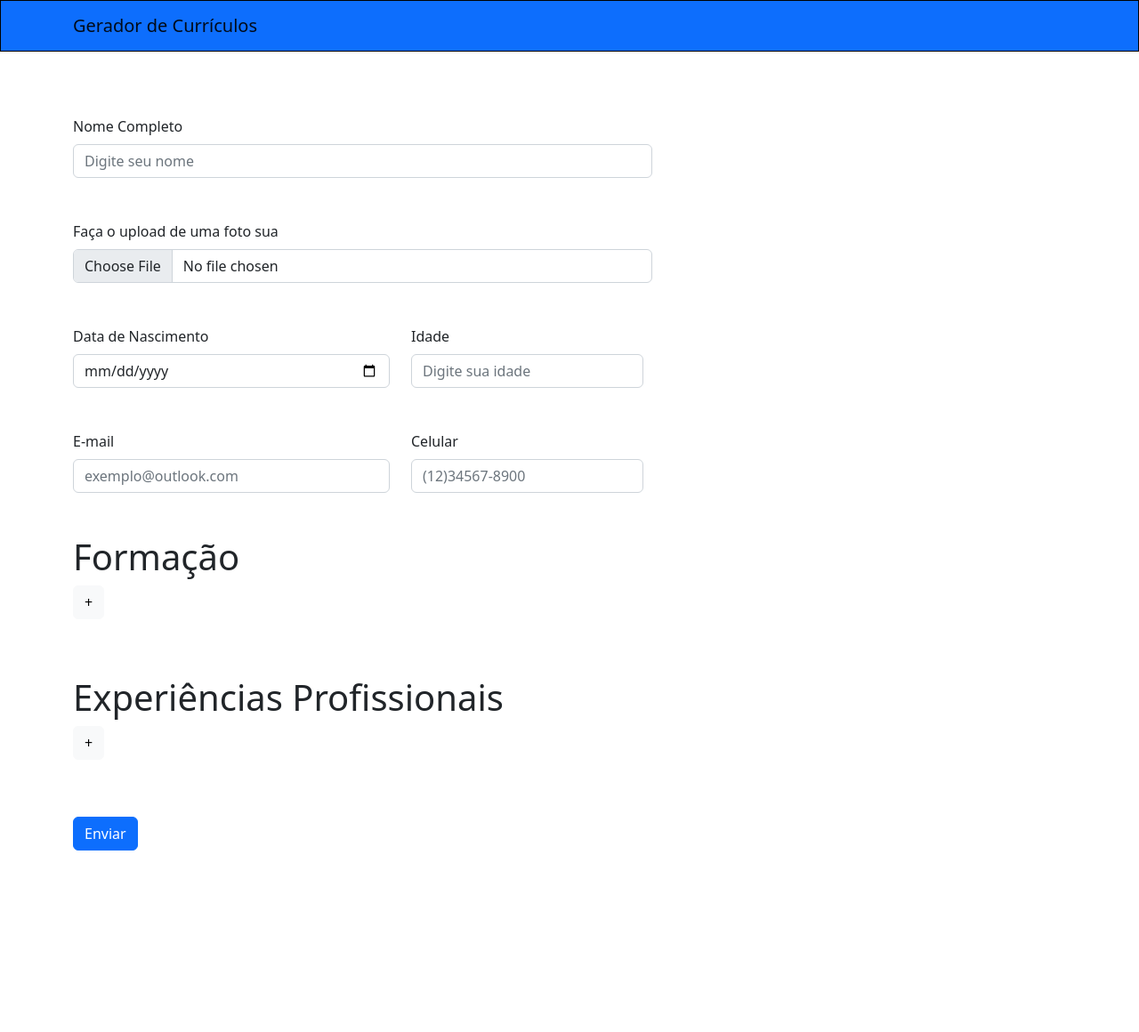
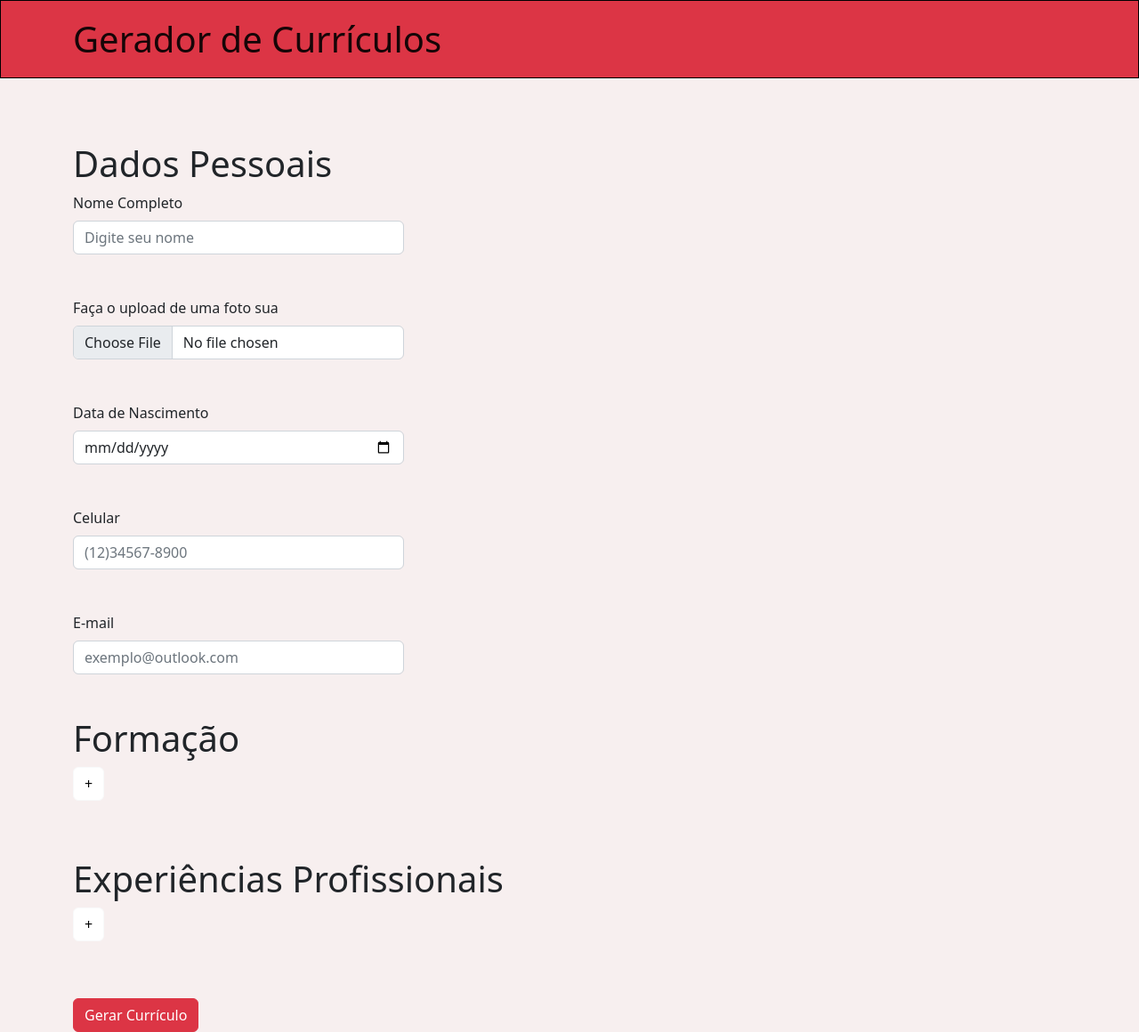
Before and after one commit to Denjiwe/geradorCurriculo, a PHP site: page / in a window 1280 px wide. Shown: the whole page at 89% size. Before the commit the page ends 956 px from the top, so only its background shows below. Run offline with PHP 8.4, Linux system fonts and the light colour scheme.

Commit message:
ADD favicon, FIX armazenamento de variaveis

```diff
--- a/css/styles.css
+++ b/css/styles.css
@@ -1,3 +1,9 @@
+body {
+    background-color: #f7efef;
+}
+.navbar-brand{
+    font-size: 2.5rem;
+}
 .navbar {
     border: solid 1px black;
 }
@@ -5,3 +11,10 @@
     border: solid 1px #afafaf;
     border-radius: 10px;
 }
+.btn-light {
+    background-color: white;
+}
+
+#input-group {
+    background-color: #f0dfdf;
+}
--- a/index.php
+++ b/index.php
@@ -4,6 +4,7 @@
     <meta charset="UTF-8">
     <meta http-equiv="X-UA-Compatible" content="IE=edge">
     <meta name="viewport" content="width=device-width, initial-scale=1.0">
+    <link rel="icon" type="image/x-icon" href="favicon.ico" />
     <title>Gerador de Currículos</title>
 
     <script src="https://cdnjs.cloudflare.com/ajax/libs/jquery/3.6.1/jquery.min.js" integrity="sha512-aVKKRRi/Q/YV+4mjoKBsE4x3H+BkegoM/em46NNlCqNTmUYADjBbeNefNxYV7giUp0VxICtqdrbqU7iVaeZNXA==" crossorigin="anonymous" referrerpolicy="no-referrer"></script>
@@ -15,7 +16,7 @@
 </head>
 <body>
 
-    <nav class="navbar bg-primary">
+    <nav class="navbar bg-danger">
 
         <div class="container">
             <span id="brand" class="navbar-brand ">Gerador de Currículos</span>
@@ -23,39 +24,31 @@
     </nav>
 
     <main class="mt-5 pt-4 container">
+        <h1>Dados Pessoais</h1>
         <form method="post" action="geraCurriculo.php" id="formCurriculo">
-            <div class="mb-5 col-7">
+            <div class="mb-5 col-4">
                 <label for="nome" class="form-label">Nome Completo</label>
                 <input type="text" class="form-control" name="nome" id="nome" placeholder="Digite seu nome" required>
             </div>
 
-            <div class="mb-5 col-7">
+            <div class="mb-5 col-4">
                 <label for="foto" class="form-label">Faça o upload de uma foto sua</label>
                 <input type="file" accept="image/*" class="form-control" name="foto" id="foto" required>
             </div>
 
-            <div class="row">
             <div class="mb-5 col-4">
                 <label for="dateNasc" class="form-label">Data de Nascimento</label>
                 <input type="date" class="form-control" name="dateNasc" id="dateNasc" required>
             </div>
 
-                <div class="mb-5 col-3">
-                    <label for="idade" class="form-label">Idade</label>
-                    <input type="number" class="form-control" name="idade" id="idade" placeholder="Digite sua idade" required>
-                </div>
+            <div class="mb-5 col-4">
+                    <label for="telefone" class="form-label">Celular</label>
+                    <input type="tel" class="form-control" name="telefone" placeholder="(12)34567-8900" id="telefone" maxlength="15" onkeypress="mascara(this)" required>
             </div>
 
-            <div class="row">
             <div class="mb-5 col-4">
                 <label for="email" class="form-label">E-mail</label>
                 <input type="email" class="form-control" name="email" id="email" placeholder="exemplo@outlook.com" required>
-                </div>
-
-                <div class="mb-5 col-3">
-                    <label for="telefone" class="form-label">Celular</label>
-                    <input type="tel" class="form-control" name="telefone" placeholder="(12)34567-8900" id="telefone" maxlength="15" onkeypress="mascara(this)" required>
-                </div>
             </div>
 
             <div>
@@ -73,7 +66,7 @@
             </div>
 
 
-            <button type="submit" class="btn btn-primary">Enviar</button>
+            <button type="submit" class="btn btn-danger">Gerar Currículo</button>
 
 
         </form>
--- a/js/criaCampos.js
+++ b/js/criaCampos.js
@@ -3,53 +3,46 @@ var idProfissoes = 0;
 $("#addCampoFormacao").click(function () {
     idFormacao++;
     $("#formFormacao")
-    .append(`<div class="col-8 mb-3" id="input-group"> <div class="input-group p-3"> <span class="input-group-text ">Nome da Instituição</span> <input type="text" class="form-control" name='instituicao${idFormacao}' id='instituicao${idFormacao}' aria-label="Instituicao"> </div> <div class="input-group p-3"> <span class="input-group-text ">Categoria de Ensino</span> <input type="text" class="form-control" name='categoria${idFormacao}' id='categoria${idFormacao}' aria-label="Categoria"> </div> <div class="input-group p-3 col-4"> <span class="input-group-text ">De</span> <input type="date" class="form-control" name='deFormacao${idFormacao}' id='deFormacao${idFormacao}' aria-label="De"> <span class="input-group-text ">Até</span> <input type="date" class="form-control" name='ateFormacao${idFormacao}' id='ateFormacao${idFormacao}' aria-label="Até"> </div> </div>`);
+    .append(
+        '<div class="col-8 mb-3" id="input-group">\
+                <div class="input-group p-3">\
+                        <span class="input-group-text ">Nome da Instituição</span>\
+                        <input type="text" class="form-control" name="instituicao['+idFormacao+']" id="instituicao['+idFormacao+']" aria-label="Instituicao">\
+                </div>\
+                <div class="input-group p-3">\
+                        <span class="input-group-text ">Categoria de Ensino</span>\
+                        <input type="text" class="form-control" name="categoria['+idFormacao+']" id="categoria['+idFormacao+']" aria-label="Categoria">\
+                </div>\
+                <div class="input-group p-3 col-4">\
+                        <span class="input-group-text ">De</span>\
+                        <input type="date" class="form-control" name="deFormacao['+idFormacao+']" id="deFormacao['+idFormacao+']" aria-label="De">\
+                        <span class="input-group-text ">Até</span>\
+                        <input type="date" class="form-control" name="ateFormacao['+idFormacao+']" id="ateFormacao['+idFormacao+']" aria-label="Até">\
+                </div>\
+        </div>');
 });
 
 $("#addCampoProfissoes").click(function () {
     idProfissoes++;
     $("#formProfissoes")
-    .append(`<div class="col-8 mb-3" id="input-group"> <div class="input-group p-3"> <span class="input-group-text ">Nome da Empresa</span> <input type="text" class="form-control" name='empresa${idProfissoes}' id='empresa${idProfissoes}' aria-label="Empresa"> </div> <div class="input-group p-3"> <span class="input-group-text ">Cargo</span> <input type="text" class="form-control" name='cargo${idProfissoes}' id='cargo${idProfissoes}' aria-label="Cargo"> </div> <div class="input-group p-3 col-4"> <span class="input-group-text ">De</span> <input type="date" class="form-control"  name='deProfissoes${idProfissoes}' id='deProfissoes${idProfissoes}' aria-label="De"> <span class="input-group-text ">Até</span> <input type="date" class="form-control" name='ateProfissoes${idProfissoes}' id='ateProfissoes${idProfissoes}' aria-label="Até"> </div> </div>`);
+    .append(
+        `<div class="col-8 mb-3" id="input-group">\
+                <div class="input-group p-3">\
+                        <span class="input-group-text ">Nome da Empresa</span>\
+                        <input type="text" class="form-control" name="empresa['${idProfissoes}']" id='empresa${idProfissoes}' aria-label="Empresa">\
+                </div>\
+
+                <div class="input-group p-3">\
+                        <span class="input-group-text ">Cargo</span>\
+                        <input type="text" class="form-control" name="cargo['${idProfissoes}']" id='cargo${idProfissoes}' aria-label="Cargo">\
+                </div>\
+
+                <div class="input-group p-3 col-4">\
+                        <span class="input-group-text ">De</span>\
+                        <input type="date" class="form-control"  name="deProfissoes['${idProfissoes}']" id='deProfissoes${idProfissoes}' aria-label="De">\
+
+                        <span class="input-group-text ">Até</span>\
+                        <input type="date" class="form-control" name="ateProfissoes['${idProfissoes}']" id='ateProfissoes${idProfissoes}' aria-label="Até">\
+                </div>\
+        </div>`);
 });
-
-/* código formFormacao
-<div class="col-8 mb-3" id="input-group">
-    <div class="input-group p-3">
-            <span class="input-group-text ">Nome da Instituição</span>
-            <input type="text" class="form-control" name='instituicao${idFormacao}' id='instituicao${idFormacao}' aria-label="Instituicao">
-    </div>
-
-    <div class="input-group p-3">
-            <span class="input-group-text ">Categoria de Ensino</span>
-            <input type="text" class="form-control" name='categoria${idFormacao}' id='categoria${idFormacao}' aria-label="Categoria">
-    </div>
-
-        <div class="input-group p-3 col-4">
-                <span class="input-group-text ">De</span>
-                <input type="date" class="form-control" name='deFormacao${idFormacao}' id='deFormacao${idFormacao}' aria-label="De">
-
-                <span class="input-group-text ">Até</span>
-                <input type="date" class="form-control" name='ateFormacao${idFormacao}' id='ateFormacao${idFormacao}' aria-label="Até">
-        </div>
-</div>*/
-
-/* código formProfissoes
-<div class="col-8 mb-3" id="input-group">
-    <div class="input-group p-3">
-            <span class="input-group-text ">Nome da Empresa</span>
-            <input type="text" class="form-control" name='empresa${idProfissoes}' id='empresa${idProfissoes}' aria-label="Empresa">
-    </div>
-
-    <div class="input-group p-3">
-            <span class="input-group-text ">Cargo</span>
-            <input type="text" class="form-control" name='cargo${idProfissoes}' id='cargo${idProfissoes}' aria-label="Cargo">
-    </div>
-
-        <div class="input-group p-3 col-4">
-                <span class="input-group-text ">De</span>
-                <input type="date" class="form-control"  name='deProfissoes${idProfissoes}' id='deProfissoes${idProfissoes}' aria-label="De">
-
-                <span class="input-group-text ">Até</span>
-                <input type="date" class="form-control" name='ateProfissoes${idProfissoes}' id='ateProfissoes${idProfissoes}' aria-label="Até">
-        </div>
-</div>*/
```
Also changed, not shown: geraCurriculo.php (+23 -10 lines), favicon.ico (added). Lines whose indentation alone changed are shown as unchanged.
